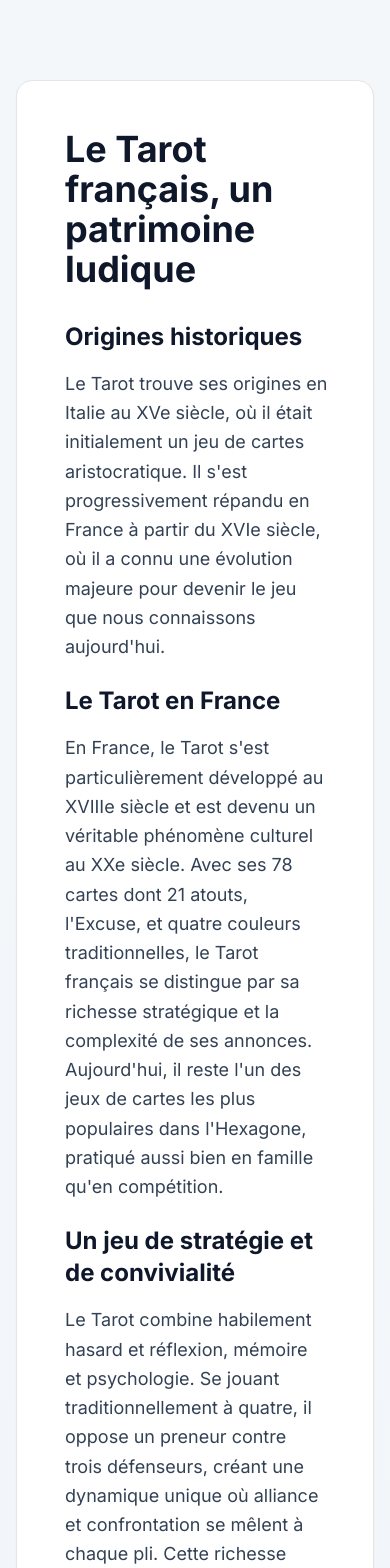
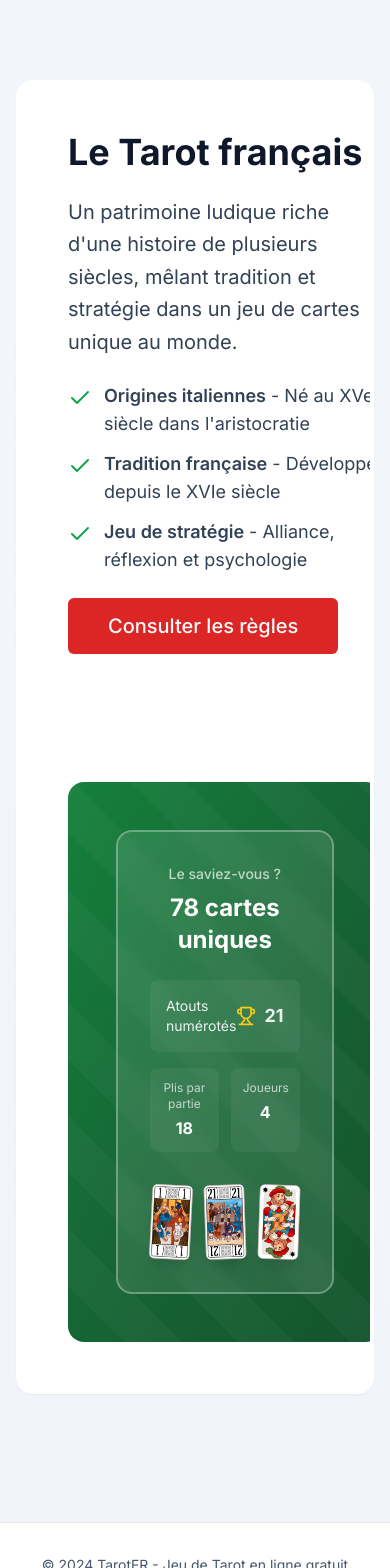
Before and after one commit to MYSTRAL-ORG/tarotfr.com, a Next.js app: page / in a window 390 px wide. Shown: the part 6340-7908 px from the top of the page. Built offline with nearby package versions, Linux system fonts and the light colour scheme; no server answers; the database is empty.

Commit message:
Updated page.tsx

```diff
--- a/app/page.tsx
+++ b/app/page.tsx
@@ -369,85 +369,77 @@ export default function Home() {
 
       <section className="container mx-auto px-4" style={{ paddingTop: '2rem', paddingBottom: '4rem' }}>
         <div className="max-w-5xl mx-auto">
-          <Card className="bg-white rounded-2xl p-12">
-            <div className="space-y-8">
+          <Card className="overflow-hidden hover:border-red-600 transition-colors border-4 border-transparent rounded-2xl">
+          <div className="grid lg:grid-cols-2 gap-8">
+            <div className="flex flex-col justify-center space-y-6 p-12">
               <h2 className="text-4xl md:text-5xl font-bold text-slate-900">
-                Le Tarot français, un patrimoine ludique
+                Le Tarot français
               </h2>
-
-              <div className="grid lg:grid-cols-2 gap-12">
-                <div className="space-y-6">
-                  <div className="space-y-4">
-                    <h3 className="text-2xl font-bold text-slate-900">
-                      Origines historiques
-                    </h3>
-                    <p className="text-lg text-slate-700 leading-relaxed">
-                      Le Tarot trouve ses origines en Italie au XVe siècle, où il était initialement un jeu de cartes aristocratique. Il s'est progressivement répandu en France à partir du XVIe siècle, où il a connu une évolution majeure pour devenir le jeu que nous connaissons aujourd'hui.
+              <p className="text-xl text-slate-700 leading-relaxed">
+                Un patrimoine ludique riche d'une histoire de plusieurs siècles, mêlant tradition et stratégie dans un jeu de cartes unique au monde.
+              </p>
+              <div className="space-y-3">
+                <div className="flex items-start gap-3">
+                  <Check className="w-6 h-6 text-green-600 flex-shrink-0 mt-1" />
+                  <p className="text-slate-700 text-lg">
+                    <span className="font-semibold">Origines italiennes</span> - Né au XVe siècle dans l'aristocratie
                   </p>
                 </div>
-
-                  <div className="space-y-4">
-                    <h3 className="text-2xl font-bold text-slate-900">
-                      Le Tarot en France
-                    </h3>
-                    <p className="text-lg text-slate-700 leading-relaxed">
-                      En France, le Tarot s'est particulièrement développé au XVIIIe siècle et est devenu un véritable phénomène culturel au XXe siècle. Avec ses 78 cartes dont 21 atouts, l'Excuse, et quatre couleurs traditionnelles, le Tarot français se distingue par sa richesse stratégique et la complexité de ses annonces. Aujourd'hui, il reste l'un des jeux de cartes les plus populaires dans l'Hexagone, pratiqué aussi bien en famille qu'en compétition.
+                <div className="flex items-start gap-3">
+                  <Check className="w-6 h-6 text-green-600 flex-shrink-0 mt-1" />
+                  <p className="text-slate-700 text-lg">
+                    <span className="font-semibold">Tradition française</span> - Développé depuis le XVIe siècle
                   </p>
                 </div>
-
-                  <div className="space-y-4">
-                    <h3 className="text-2xl font-bold text-slate-900">
-                      Un jeu de stratégie et de convivialité
-                    </h3>
-                    <p className="text-lg text-slate-700 leading-relaxed">
-                      Le Tarot combine habilement hasard et réflexion, mémoire et psychologie. Se jouant traditionnellement à quatre, il oppose un preneur contre trois défenseurs, créant une dynamique unique où alliance et confrontation se mêlent à chaque pli. Cette richesse tactique en fait un jeu inépuisable qui continue de passionner des millions de joueurs.
+                <div className="flex items-start gap-3">
+                  <Check className="w-6 h-6 text-green-600 flex-shrink-0 mt-1" />
+                  <p className="text-slate-700 text-lg">
+                    <span className="font-semibold">Jeu de stratégie</span> - Alliance, réflexion et psychologie
                   </p>
                 </div>
-
-                  <div className="pt-4">
+              </div>
+              <div>
                 <Link href="/regles">
-                      <Button size="lg" className="text-lg px-8 py-6 bg-red-600 hover:bg-red-700">
-                        <FileText className="mr-2 h-5 w-5" />
+                  <Button size="lg" className="text-xl px-10 py-7 bg-red-600 hover:bg-red-700">
                     Consulter les règles
                   </Button>
                 </Link>
               </div>
             </div>
 
-              <div className="flex items-center justify-center">
+            <div className="flex items-center justify-center p-12">
               <div className="relative w-full rounded-2xl overflow-hidden">
                 <div className="relative bg-gradient-to-br from-green-700 via-green-800 to-green-900">
                   <div className="absolute inset-0 opacity-20" style={{
                     backgroundImage: 'repeating-linear-gradient(45deg, transparent, transparent 40px, rgba(255,255,255,0.15) 40px, rgba(255,255,255,0.15) 80px)',
                   }}></div>
-                    <div className="relative z-10 p-8">
-                      <div className="relative w-full">
-                        <div className="bg-white/10 backdrop-blur-sm border-2 border-white/30 rounded-xl p-6 space-y-6">
-                          <h4 className="text-white text-xl font-bold">Le saviez-vous ?</h4>
-                          <ul className="space-y-3 text-white/90 text-base">
-                            <li className="flex items-start gap-2">
-                              <span className="text-yellow-400 mt-1">•</span>
-                              <span>Le Tarot utilise 78 cartes, dont 21 atouts numérotés</span>
-                            </li>
-                            <li className="flex items-start gap-2">
-                              <span className="text-yellow-400 mt-1">•</span>
-                              <span>L'Excuse est la seule carte sans valeur fixe</span>
-                            </li>
-                            <li className="flex items-start gap-2">
-                              <span className="text-yellow-400 mt-1">•</span>
-                              <span>Une partie se joue en 18 plis de 4 cartes</span>
-                            </li>
-                            <li className="flex items-start gap-2">
-                              <span className="text-yellow-400 mt-1">•</span>
-                              <span>Le preneur doit réaliser 41 points minimum avec le Petit au bout pour gagner une Petite</span>
-                            </li>
-                            <li className="flex items-start gap-2">
-                              <span className="text-yellow-400 mt-1">•</span>
-                              <span>Les figures et atouts valent plus de points que les petites cartes</span>
-                            </li>
-                          </ul>
-
-                          <div className="grid grid-cols-3 gap-3 pt-4">
+                  <div className="relative z-10 p-12">
+                <div className="relative w-full max-w-md">
+                  <div className="bg-white/10 backdrop-blur-sm border-2 border-white/30 rounded-2xl p-8 space-y-6">
+                    <div className="text-center space-y-2">
+                      <div className="text-white/70 text-sm font-medium">Le saviez-vous ?</div>
+                      <div className="text-white text-2xl font-bold">78 cartes uniques</div>
+                    </div>
+                    <div className="space-y-4">
+                      <div className="flex items-center justify-between text-white/90 bg-white/5 rounded-lg p-4">
+                        <span className="text-sm">Atouts numérotés</span>
+                        <span className="font-bold text-lg flex items-center gap-2">
+                          <Trophy className="w-5 h-5 text-yellow-400" />
+                          21
+                        </span>
+                      </div>
+                      <div className="grid grid-cols-2 gap-3">
+                        <div className="bg-white/5 rounded-lg p-3 text-center">
+                          <div className="text-white/70 text-xs mb-1">Plis par partie</div>
+                          <div className="text-white font-bold">18</div>
+                        </div>
+                        <div className="bg-white/5 rounded-lg p-3 text-center">
+                          <div className="text-white/70 text-xs mb-1">Joueurs</div>
+                          <div className="text-white font-bold">4</div>
+                        </div>
+                      </div>
+                    </div>
+                    <div className="grid grid-cols-3 gap-3 pt-2">
                       <div className="transform rotate-3">
                         <img
                           src="/img/cards/trumps/1.png"
@@ -455,7 +447,7 @@ export default function Home() {
                           className="w-full h-auto rounded-lg shadow-xl"
                         />
                       </div>
-                            <div className="transform -rotate-2 mt-4">
+                      <div className="transform -rotate-2">
                         <img
                           src="/img/cards/trumps/21.png"
                           alt="Atout 21"
@@ -468,7 +460,6 @@ export default function Home() {
                           alt="Excuse"
                           className="w-full h-auto rounded-lg shadow-xl"
                         />
-                            </div>
                       </div>
                     </div>
                   </div>
```
Lines whose indentation alone changed are shown as unchanged.
